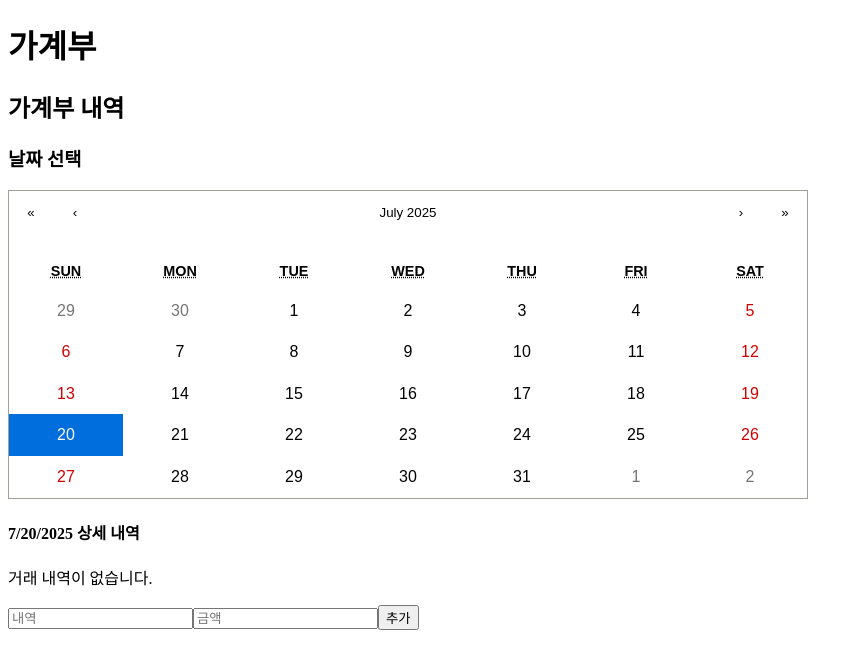
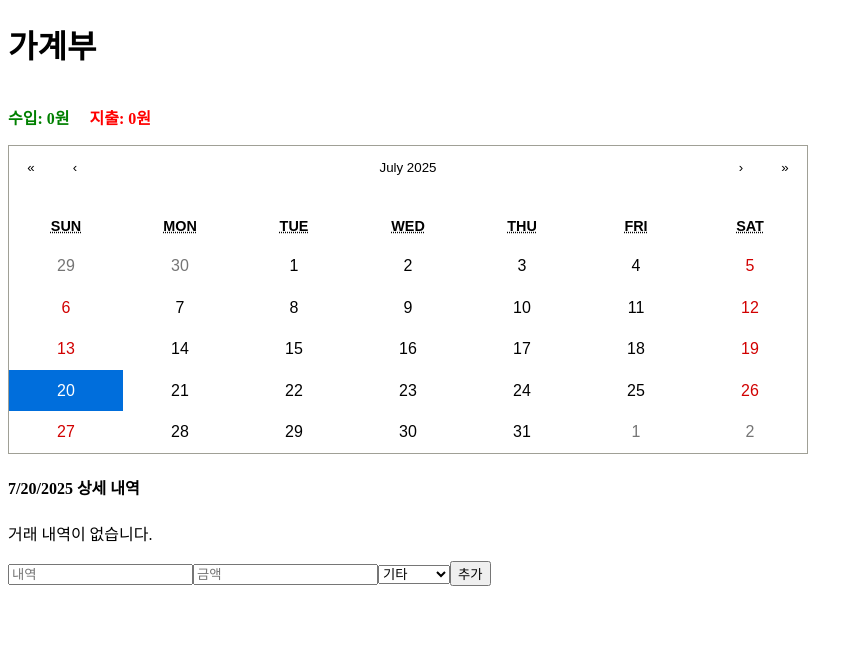
Before and after one commit to tomato-data/household_ledger, a React (Vite) app: page / in a window 1280 px wide. Shown: the top 668 px of the page, without its empty margins (0-863 px from the left). Built offline with nearby package versions, Linux system fonts and the light colour scheme.

Commit message:
Feat: Update transaction management to include category selection and enhance summary display in Home component

```diff
--- a/src/App.css
+++ b/src/App.css
@@ -7,3 +7,19 @@
 .react-calendar__navigation button {
     min-width: 44px;
 }
+
+.summary {
+    display: flex;
+    gap: 20px;
+    align-items: center;
+}
+
+.summary .income {
+    color: green;
+    font-weight: bold;
+}
+
+.summary .expense {
+    color: red;
+    font-weight: bold;
+}
--- a/src/components/CalendarBox.jsx
+++ b/src/components/CalendarBox.jsx
@@ -10,7 +10,6 @@ function CalendarBox({ transactions, selectedDate, setSelectedDate }) {
 
   return (
     <div>
-      <h3>날짜 선택</h3>
       <Calendar
         calendarType="gregory"
         onChange={setSelectedDate}  // 🔁 날짜 클릭 시 상태 변경
--- a/src/components/TransactionForm.jsx
+++ b/src/components/TransactionForm.jsx
@@ -3,6 +3,7 @@ import React, { useState, useEffect } from 'react';
 function TransactionForm({ onAdd, onUpdate, editTarget, selectedDate }) {
     const [text, setText] = useState('');
     const [amount, setAmount] = useState('');
+    const [category, setCategory] = useState('기타'); // 기본값
     const [editMode, setEditMode] = useState(false);
     const [editID, setEditId] = useState(null);
 
@@ -10,6 +11,7 @@ function TransactionForm({ onAdd, onUpdate, editTarget, selectedDate }) {
         if (editTarget) {
             setText(editTarget.description);
             setAmount(editTarget.amount.toString());
+            setCategory(editTarget.category || '기타');
             setEditMode(true);
             setEditId(editTarget.id);
         }
@@ -29,6 +31,7 @@ function TransactionForm({ onAdd, onUpdate, editTarget, selectedDate }) {
             amount: parseFloat(amount),
             type: parseFloat(amount) > 0 ? 'income' : 'expense',
             date: selectedDate.toISOString(),
+            category: category,
         };
 
         if (editMode) {
@@ -38,6 +41,7 @@ function TransactionForm({ onAdd, onUpdate, editTarget, selectedDate }) {
         }
         setText('');
         setAmount('');
+        setCategory('기타');
         setEditMode(false);
         setEditId(null);
     };
@@ -56,6 +60,22 @@ function TransactionForm({ onAdd, onUpdate, editTarget, selectedDate }) {
                 value={amount}
                 onChange={(e) => setAmount(e.target.value)}
                 />
+            <select
+                value={category}
+                onChange={(e) => setCategory(e.target.value)}
+            >
+                <option value="식비">식비</option>
+                <option value="교통비">교통비</option>
+                <option value="문화생활">문화생활</option>
+                <option value="생필품">생필품</option>
+                <option value="미용">미용</option>
+                <option value="의료비">의료비</option>
+                <option value="교육">교육</option>
+                <option value="월세">월세</option>
+                <option value="통신비">통신비</option>
+                <option value="공과금">공과금</option>
+                <option value="기타">기타</option>
+            </select>
             <button type="submit">{editMode ? '수정' : '추가'}</button>
         </form>
     )
--- a/src/components/TransactionList.jsx
+++ b/src/components/TransactionList.jsx
@@ -8,7 +8,7 @@ function TransactionList({ transactions, onEdit, onDelete }) {
                 <TransactionItem
                 key={transaction.id}
                 transaction={transaction}
-                // onDelete={onDelete}
+                onDelete={onDelete}
                 onEdit={onEdit}
                 />
             ))}
--- a/src/pages/Home.jsx
+++ b/src/pages/Home.jsx
@@ -17,17 +17,20 @@ function Home() {
         fetchTransactions();
     }, []);
 
-    const handleAddTransaction = (transaction) => {
+    const handleAddTransaction = async(transaction) => {
+        const id = await db.transactions.add(transaction);
         setTransactions((prev) => [transaction, ...prev]);
         setEditTarget(null);  // 추가 후 수정 상태 초기화
     };
 
-    const handleDeleteTransaction = (id) => {
+    const handleDeleteTransaction = async (id) => {
+        await db.transactions.delete(id);
         setTransactions(prev => prev.filter(tx => tx.id !== id));
         setEditTarget(null);  // 삭제 후 수정 상태 초기화
     };
 
-    const handleUpdateTransaction = (updatedTx) => {
+    const handleUpdateTransaction = async(updatedTx) => {
+        await db.transactions.put(updatedTx);
         setTransactions(prev =>
             prev.map(tx => (tx.id === updatedTx.id ? updatedTx : tx))
         );
@@ -39,9 +42,34 @@ function Home() {
         setEditTarget(transaction);
     };
 
+    const selectedMonth = selectedDate.getMonth();
+    const selectedYear = selectedDate.getFullYear();
+
+    const monthlyTransactions = transactions.filter(tx => {
+        const txDate = new Date(tx.date);
+        return (
+            txDate.getMonth() === selectedMonth &&
+            txDate.getFullYear() === selectedYear
+        );
+    });
+
+    const totalIncome = monthlyTransactions
+        .filter(tx => tx.type === 'income')
+        .reduce((sum, tx) => sum + tx.amount, 0);
+
+    const totalExpense = monthlyTransactions
+        .filter(tx => tx.type === 'expense')
+        .reduce((sum, tx) => sum + tx.amount, 0);
+
     return (
         <div>
-            <h2>가계부 내역</h2>
+            {/* <h2>
+                {selectedDate.getFullYear()}년 {selectedDate.getMonth() + 1}월 가계부 내역
+            </h2> */}
+            <div className="summary">
+                <p className="income">수입: {totalIncome.toLocaleString()}원</p>
+                <p className="expense">지출: {totalExpense.toLocaleString()}원</p>
+            </div>
             <CalendarBox
                 transactions={transactions}
                 selectedDate={selectedDate}
--- a/src/utils/db.js
+++ b/src/utils/db.js
@@ -3,8 +3,8 @@ import Dexie from 'dexie';
 const db = new Dexie('ledgerDB');
 
 
-db.version(1).stores({
-    transactions: '++id, date, description, amount, type'
+db.version(2).stores({
+    transactions: '++id, date, description, amount, type, category'
     // ++id: 자동 증가 키
     // date: 날짜
     // description: 내용
```
